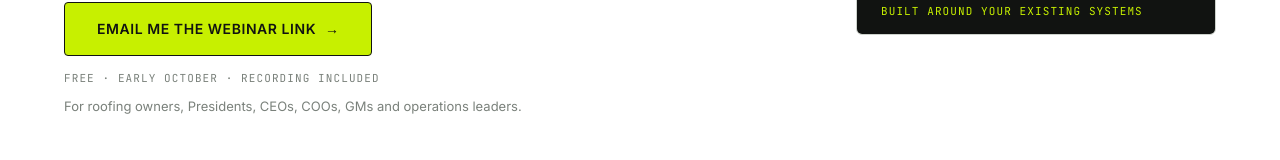
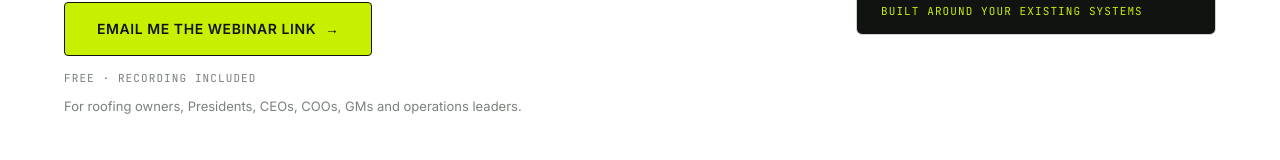
Before and after one commit to BeeClaros/claros, a Next.js app: page /webinars/roofing-october-2026 in a window 1280 px wide. Shown: the part 501-661 px from the top of the page. Built offline with nearby package versions, Linux system fonts and the light colour scheme; no server answers.

Commit message:
Remove specific date references from the Roofing Webinar landing page metadata for clarity. Streamline content in the Hero and Final Call-to-Action sections to enhance user engagement and simplify messaging.

```diff
--- a/app/webinars/roofing-october-2026/RoofingWebinarLanding.tsx
+++ b/app/webinars/roofing-october-2026/RoofingWebinarLanding.tsx
@@ -251,7 +251,7 @@ function HeroSection() {
             already use.
           </p>
           <EmailCta source="hero">Email me the webinar link</EmailCta>
-          <p className="wbn-meta">Free · Early October · Recording included</p>
+          <p className="wbn-meta">Free · Recording included</p>
           <p className="wbn-audience">
             For roofing owners, Presidents, CEOs, COOs, GMs and operations
             leaders.
@@ -373,7 +373,6 @@ function FinalCtaSection() {
         <p className="wbn-final-note">
           Can&apos;t attend live? We&apos;ll send the recording.
         </p>
-        <p className="wbn-meta">Free · Early October · Exact date TBC</p>
       </div>
     </section>
   );
@@ -610,8 +609,6 @@ function PageStyles() {
         font-size: 0.9375rem;
         color: var(--v8-text-secondary);
       }
-      .wbn-final .wbn-meta { margin-top: 6px; }
-
       .wbn-disclaimer {
         margin: 0 auto;
         padding-bottom: 28px;
```
